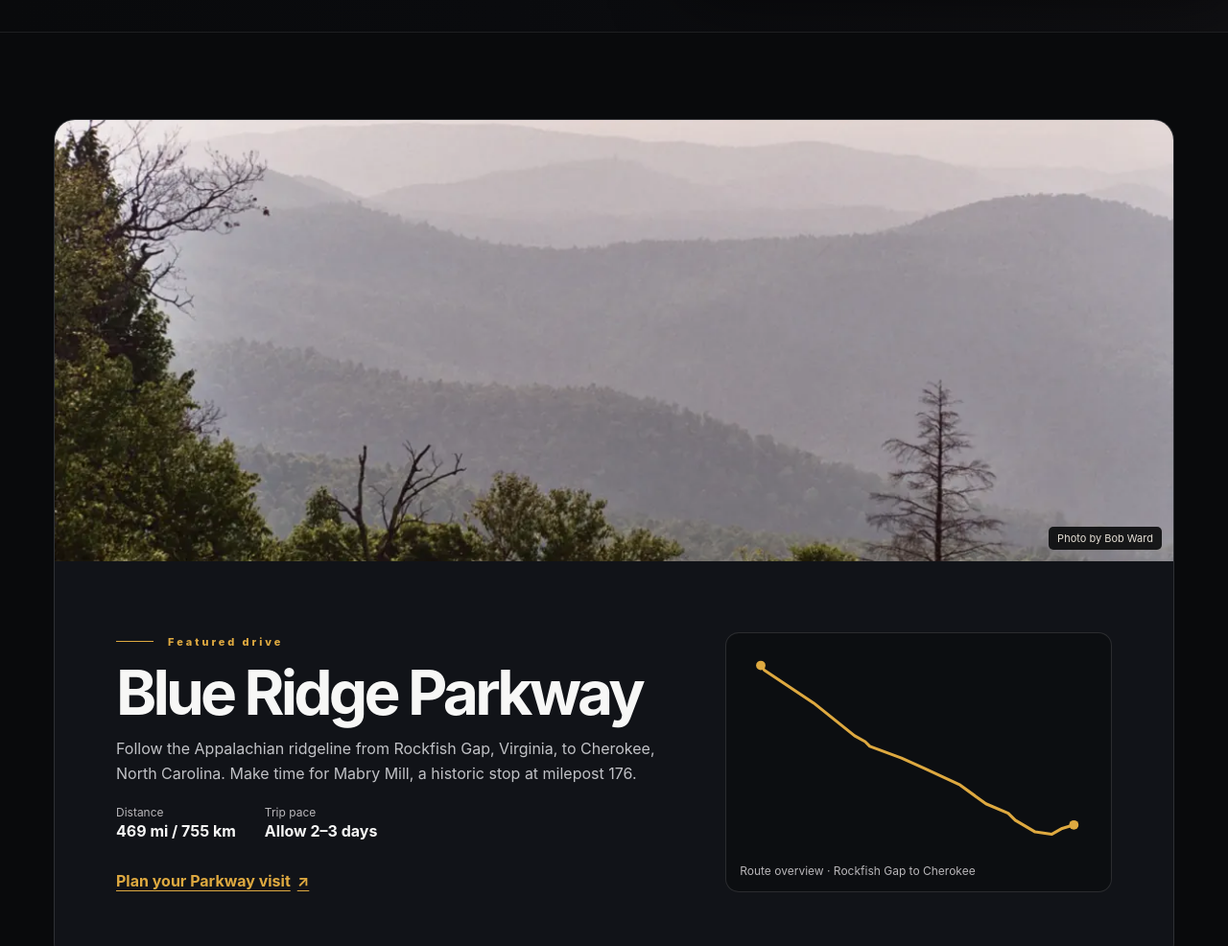
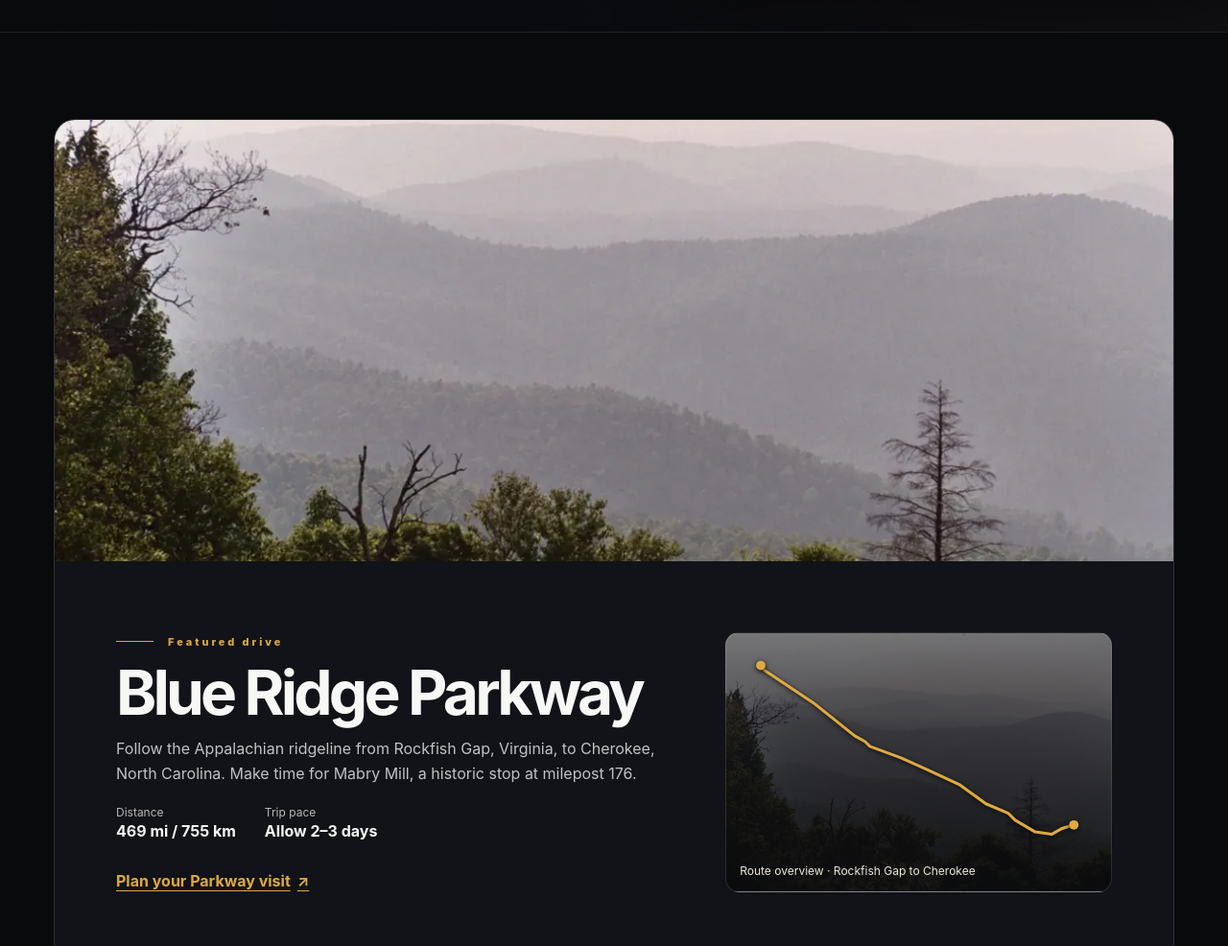
Before and after one commit to viarumapp/viarumapp.github.io, a plain HTML site: page index.html in a window 1280 px wide. Shown: the part 880-1866 px from the top of the page at 96% size. Drawn offline with Linux system fonts and the light colour scheme.

Commit message:
Give the featured route a mountain backdrop (#9)

```diff
--- a/index.html
+++ b/index.html
@@ -8,7 +8,7 @@
   <meta name="robots" content="index,follow">
   <link rel="icon" type="image/png" href="assets/favicon.png">
   <link rel="preload" as="image" href="assets/coastal-drive.jpg">
-  <link rel="stylesheet" href="styles.css?v=featured-drive-1">
+  <link rel="stylesheet" href="styles.css?v=featured-route-2">
   <meta property="og:type" content="website">
   <meta property="og:title" content="VIARUM — For the Roads. For the Drivers.">
   <meta property="og:description" content="The world is your road. A premium driving experience for iconic roads, rallies, road trips and automotive community.">
@@ -85,10 +85,10 @@
     </section>
 
     <section class="container featured-drive" id="featured-drive" aria-labelledby="featured-drive-title">
-      <figure class="featured-drive-photo">
+      <!-- Public-domain Parkway photo by Bob Ward, FHWA photo 67901. -->
+      <div class="featured-drive-photo">
         <img src="assets/blue-ridge-parkway.webp" width="1150" height="767" loading="lazy" alt="Layers of Appalachian mountains seen from the Blue Ridge Parkway">
-        <figcaption><a href="https://fhwaapps.fhwa.dot.gov/bywaysp/photos/67901">Photo by Bob Ward</a></figcaption>
-      </figure>
+      </div>
       <div class="featured-drive-body">
         <div>
           <p class="eyebrow"><span class="gold-rule"></span> Featured drive</p>
--- a/styles.css
+++ b/styles.css
@@ -313,7 +313,6 @@ main section[id]{scroll-margin-top:135px}
 .featured-drive{margin-block:clamp(32px,7vw,96px);border:1px solid #ffffff20;border-radius:22px;overflow:hidden;background:#111318}
 .featured-drive-photo,.featured-drive-route{margin:0;position:relative}
 .featured-drive-photo img{display:block;width:100%;height:clamp(205px,40vw,460px);object-fit:cover;object-position:center 50%}
-.featured-drive-photo figcaption{position:absolute;bottom:12px;right:12px;background:#0a0b0de8;padding:5px 9px;border-radius:5px;font-size:11px;color:#e5dfd5}
 .featured-drive-body{display:grid;grid-template-columns:minmax(0,1.45fr) minmax(0,1fr);align-items:center;gap:clamp(18px,4vw,64px);padding:clamp(20px,5vw,64px)}
 .featured-drive h2{margin:9px 0 12px;font-size:clamp(32px,5vw,64px);line-height:1.02;letter-spacing:-.06em}
 .featured-drive-body p:not(.eyebrow){color:#c1c2c6;line-height:1.65;margin:0}
@@ -321,6 +320,8 @@ main section[id]{scroll-margin-top:135px}
 .featured-drive-facts dt,.featured-drive-route figcaption{font-size:12px;color:#b9b7ba}
 .featured-drive-facts dd{margin:2px 0 0;font-weight:700}
 .featured-drive-link{display:inline-flex;align-items:center;gap:7px;min-height:44px;color:var(--gold);font-weight:650;text-decoration:underline;text-underline-offset:4px}
-.featured-drive-route{padding:14px;border:1px solid #ffffff20;border-radius:14px;background:#0c0e11;color:var(--gold)}
+.featured-drive-route{padding:14px;border:1px solid #ffffff20;border-radius:14px;color:var(--gold);background:linear-gradient(180deg,#10141991,#0a0b0dea),url("assets/blue-ridge-parkway.webp") center 56% / cover #0c0e11}
+.featured-drive-route polyline,.featured-drive-route circle{filter:drop-shadow(0 1px 2px #08090b)}
+.featured-drive-route figcaption{color:#ede8de}
 .featured-drive-route svg{display:block;width:100%;height:auto}
 @media(max-width:640px){.featured-drive-body{grid-template-columns:minmax(0,1fr)}}
```
